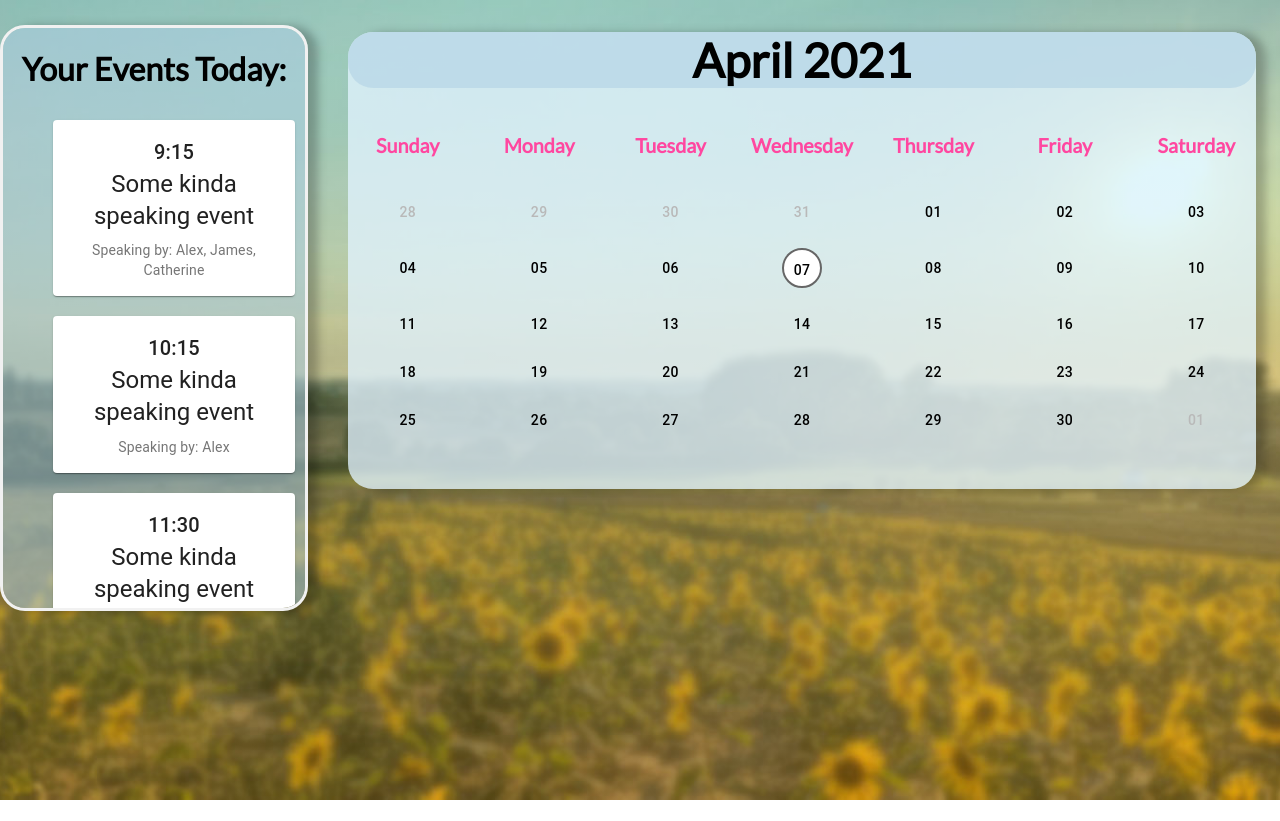
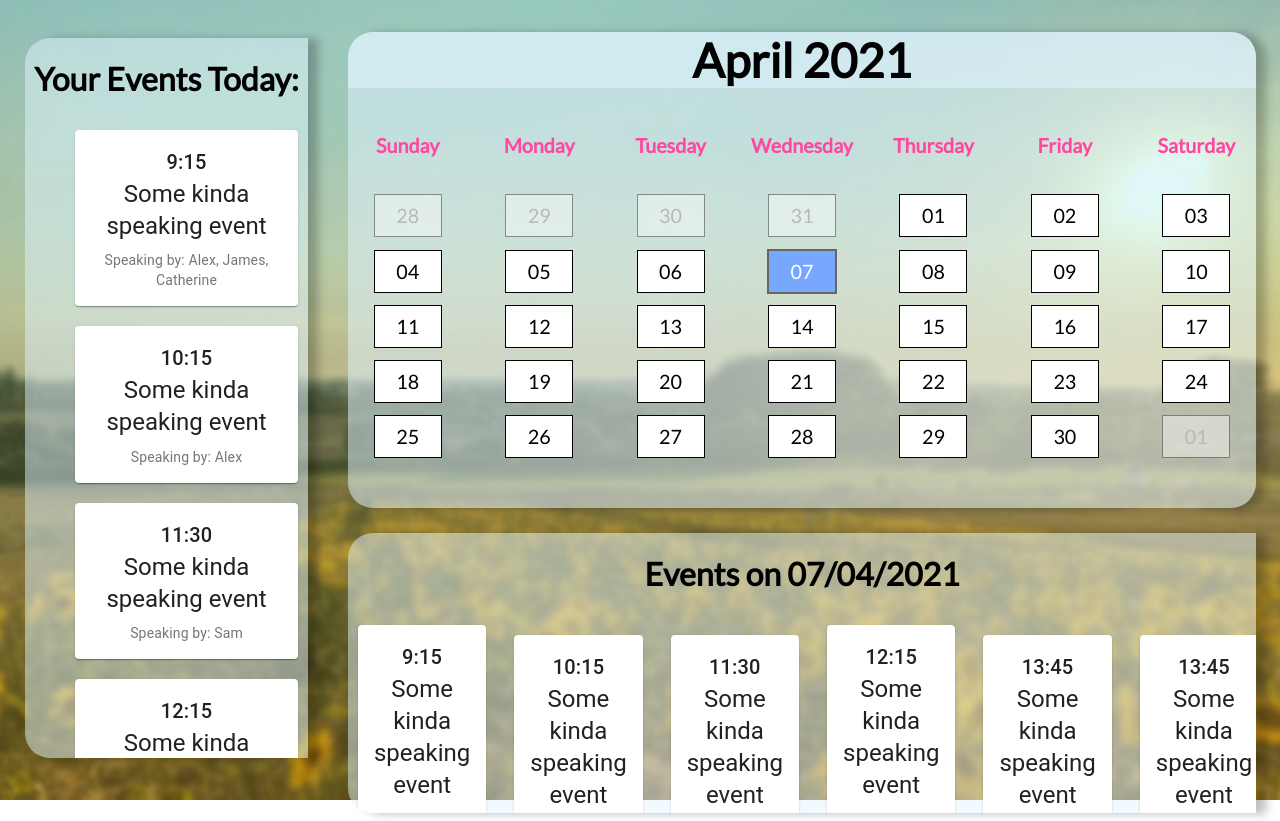
Before and after one commit to Team-25/Mynd, a React (Create React App) app in the folder Frontend/mynd/: page /Calendar in a window 1280 px wide. Before the commit the page ends 800 px from the top, so only its background shows below. Built offline with nearby package versions, Linux system fonts and the light colour scheme.

Commit message:
[add] Added selected date with list of events

```diff
--- a/Frontend/mynd/src/components/Calendar/calendar-upcoming.tsx
+++ b/Frontend/mynd/src/components/Calendar/calendar-upcoming.tsx
@@ -21,7 +21,8 @@ class CalendarUpcoming extends React.Component<IProps> {
         return (
             <div className="calendar-upcoming-events">
                <h1>Your Events Today:</h1>
-               <ul className="calender-events-list">
+               <div className="calender-events-list">
+                    <ul>
                         {/* TODO MAP OVER SOME QUERY OF EVENTS OF CURRENT DAY */}
                         <li className="calendar-events-items"><CalendarEvent title="Some kinda speaking event" speakers="Alex, James, Catherine" time="9:15"/></li>
                         <li className="calendar-events-items"><CalendarEvent title="Some kinda speaking event" speakers="Alex" time="10:15"/></li>
@@ -33,6 +34,7 @@ class CalendarUpcoming extends React.Component<IProps> {
                         <li className="calendar-events-items"><CalendarEvent title="Some kinda speaking event" speakers="Alex" time="13:45"/></li>
                     </ul>
                 </div>
+            </div>
 
         )
     }
--- a/Frontend/mynd/src/components/Calendar/day.tsx
+++ /dev/null
@@ -1,22 +0,0 @@
-import React from "react"
-import format from 'date-fns/format'
-import './user-calendar.scss'
-import Button from '@material-ui/core/Button';
-
-interface IProps {
-    date: Date;
-    class: string;
-}
-
-const Day: React.FC<IProps> = (props: IProps) => {
-    return (
-        <Button>
-            {/* TODO ONCLICK GET THE DAYS EVENTS  */}
-            <div className={props.class}>
-                {format(props.date,'dd')}
-            </div>
-        </Button>
-    )
-}
-
-export default Day;
--- a/Frontend/mynd/src/components/Calendar/user-calendar.scss
+++ b/Frontend/mynd/src/components/Calendar/user-calendar.scss
@@ -1,23 +1,35 @@
 .calendar-container {
-
     font-size: calc(16px + (26 - 16) * ((100vw - 300px) / (1600 - 300)));
     justify-content: center;
-    background: rgba(225, 244, 255, 0.774);
+    background: rgba(225, 244, 255, 0.521);
     color: rgb(0, 0, 0);
     text-align: center;
     border-radius: 25px;
     margin: 0 auto;
-    margin-bottom: 100px;
+    margin-bottom: 25px;
     box-shadow: 10px 1px 10px #00000041;
     width:95%;
+}
+
+.selected-day-events {
+  text-align: center;
+  background: rgba(225, 244, 255, 0.493);
+  border-top-left-radius: 25px;
+  border-bottom-left-radius: 25px;
+  margin: 0 auto;
+  width:95%;
+  overflow-y:auto;
+  box-shadow: 10px 1px 10px #00000041;
+  max-height: 35vh;
 }
 
 .month-name {
     font-size: calc(16px + (26 - 16) * ((100vw - 300px) / (1600 - 300)));
     justify-content: center;
-    background: rgba(185, 215, 231, 0.774);
+    background: rgba(225, 244, 255, 0.521);
     color: rgb(0, 0, 0);
-    border-radius: 25px;
+    border-top-left-radius: 25px;
+    border-top-right-radius: 25px;
   }
 
 .weekdays {
@@ -32,36 +44,53 @@
 }
 
 .calendar-current-day {
-    border-radius: 50%;
     padding: 8px;
-    height: 20px;
-    width: 20px;
-
-    background: rgb(255, 255, 255);
+    height: 25px;
+    width: 50px;
+    background: rgb(120, 167, 255);
     border: 2px solid #666;
-    color: rgb(0, 0, 0);
+    color: rgb(255, 255, 255);
     text-align: center;
 }
 
 .calendar-current-month {
+  padding: 8px;
+  height: 25px;
+  width: 50px;
   color: rgb(0, 0, 0);
+  background:rgb(255, 255, 255);
+  border: 1px solid rgb(0, 0, 0);
 }
 
 .calendar-standard {
+  padding: 8px;
+  height: 25px;
+  width: 50px;
+  background:rgba(255, 255, 255, 0.418);
+  border: 1px solid rgba(0, 0, 0, 0.418);
   color: rgb(185, 185, 185);
 }
 
+.calendar-selected-day {
+  padding: 8px;
+  height: 25px;
+  width: 50px;
+  color: rgb(255, 255, 255);
+  background:rgb(255, 0, 0);
+  border: 1px solid rgb(0, 0, 0);
+}
+
 .calendar-upcoming-events {
-  background: rgba(174, 208, 230, 0.527);
-  border: 3px solid #f1f1f1;
+  background: rgba(225, 244, 255, 0.493);
   text-align: center;
-  border-radius: 25px;
+  border-top-left-radius: 25px;
+  border-bottom-left-radius: 25px;
   justify-content: center;
-  overflow-y: scroll;
-  max-height: 70vh;
-  padding-bottom: 20px;
+  overflow-y:auto;
+  max-height: 90vh;
   margin: 0 auto;
-  margin-top: 25px;
+  margin-top: 38px;
+  margin-left: 25px;
   box-shadow: 10px 1px 10px #00000041;
 }
 
--- a/Frontend/mynd/src/components/Calendar/user-calendar.tsx
+++ b/Frontend/mynd/src/components/Calendar/user-calendar.tsx
@@ -1,7 +1,7 @@
 import React from "react"
 import { format, startOfMonth, startOfWeek, isBefore, endOfWeek, add , endOfMonth, isSameMonth, isSameDay} from 'date-fns'
 import './user-calendar.scss'
-import Day from './day'
+import CalendarEvent from "./calendar-event";
 
 interface IProps {
 
@@ -9,6 +9,7 @@ interface IProps {
 
 interface IState {
     currentDate: Date;
+    selectedDate: Date;
 }
 
 class Calendar extends React.Component<IProps> {
@@ -20,6 +21,7 @@ class Calendar extends React.Component<IProps> {
 
     state: IState = {
         currentDate: new Date(),
+        selectedDate: new Date(),
     }
 
     getFullMonth(start: Date) {
@@ -34,15 +36,16 @@ class Calendar extends React.Component<IProps> {
     }
 
     dayColour(day: Date) {
-        return isSameDay(day, this.state.currentDate) ? 'calendar-current-day' : isSameMonth(day,this.state.currentDate) ? 'calendar-current-month': 'calendar-standard';
+        return isSameDay(day, this.state.currentDate) ? 'calendar-current-day' : isSameDay(day, this.state.selectedDate) ? 'calendar-selected-day' : isSameMonth(day,this.state.selectedDate) ? 'calendar-current-month': 'calendar-standard';
     }
 
     render() {
         return (
-            // !!!TODO!!! Add click on date to show its events
+            <>
+            {/* !!!TODO!!! Add click on date to show its events */}
                 <div className="calendar-container">
                     <header className="month-name">
-                    <h1>{format(this.state.currentDate,'MMMM yyyy')}</h1>
+                        <h1>{format(this.state.selectedDate,'MMMM yyyy')}</h1>
                     </header>
                     <ul className="weekdays">
                         <li className="day-name" key="Sun"><abbr title="S">Sunday</abbr></li>
@@ -55,13 +58,32 @@ class Calendar extends React.Component<IProps> {
                     </ul>
                     <div className="calendar-grid">
                         <ol className="day">
-                        {this.getFullMonth(this.state.currentDate).map(
-                            (date) => <li key={date.toString()}><Day date={date} class = {this.dayColour(date)}/></li>
+                            {this.getFullMonth(this.state.selectedDate).map(
+                                (date) => <li key={date.toString()}>
+                                        {/* TODO ONCLICK GET THE DAYS EVENTS  */}
+                                        <div className={this.dayColour(date)} onClick={() => this.setState({selectedDate: date})}>
+                                            {format(date,'dd')}
+                                        </div>
+                                </li>
                             )}
                         </ol>
                     </div>
                 </div>
-
+                <div className="selected-day-events">
+                    <h1> Events on {format(this.state.selectedDate, 'dd/MM/YYY')}</h1>
+                    <ol className="day">
+                        {/* TODO MAP OVER SOME QUERY OF EVENTS OF SELECTED DAY */}
+                        <li className="calendar-events-items"><CalendarEvent title="Some kinda speaking event" speakers="Alex, James, Catherine" time="9:15"/></li>
+                        <li className="calendar-events-items"><CalendarEvent title="Some kinda speaking event" speakers="Alex" time="10:15"/></li>
+                        <li className="calendar-events-items"><CalendarEvent title="Some kinda speaking event" speakers="Sam" time="11:30"/></li>
+                        <li className="calendar-events-items"><CalendarEvent title="Some kinda speaking event" speakers="Sam, Alex, Harvey" time="12:15"/></li>
+                        <li className="calendar-events-items"><CalendarEvent title="Some kinda speaking event" speakers="Alex" time="13:45"/></li>
+                        <li className="calendar-events-items"><CalendarEvent title="Some kinda speaking event" speakers="Alex" time="13:45"/></li>
+                        <li className="calendar-events-items"><CalendarEvent title="Some kinda speaking event" speakers="Alex" time="13:45"/></li>
+                        <li className="calendar-events-items"><CalendarEvent title="Some kinda speaking event" speakers="Alex" time="13:45"/></li>
+                    </ol>
+                </div>
+            </>
         )
     }
 }
```
Lines whose indentation alone changed are shown as unchanged.
